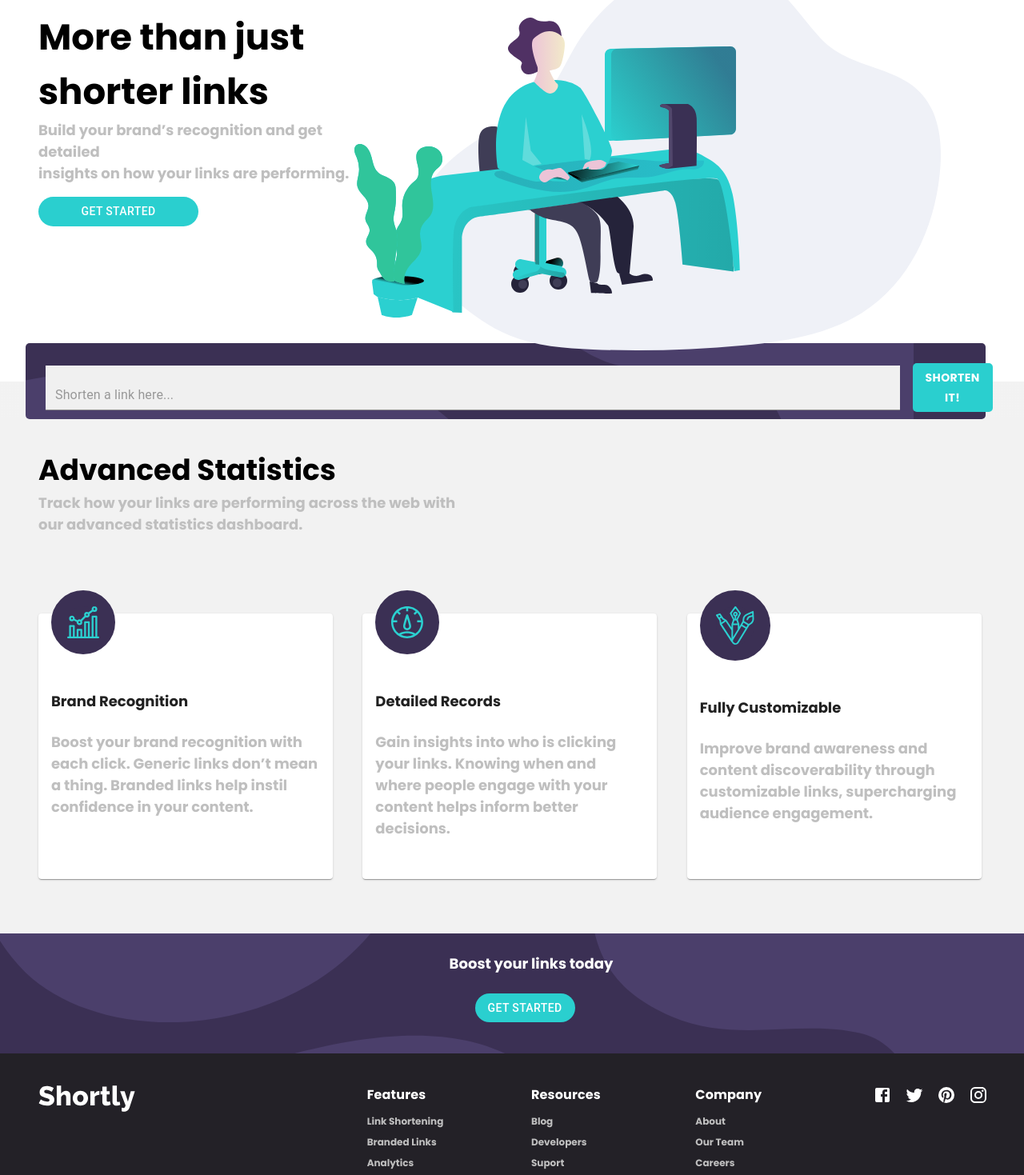
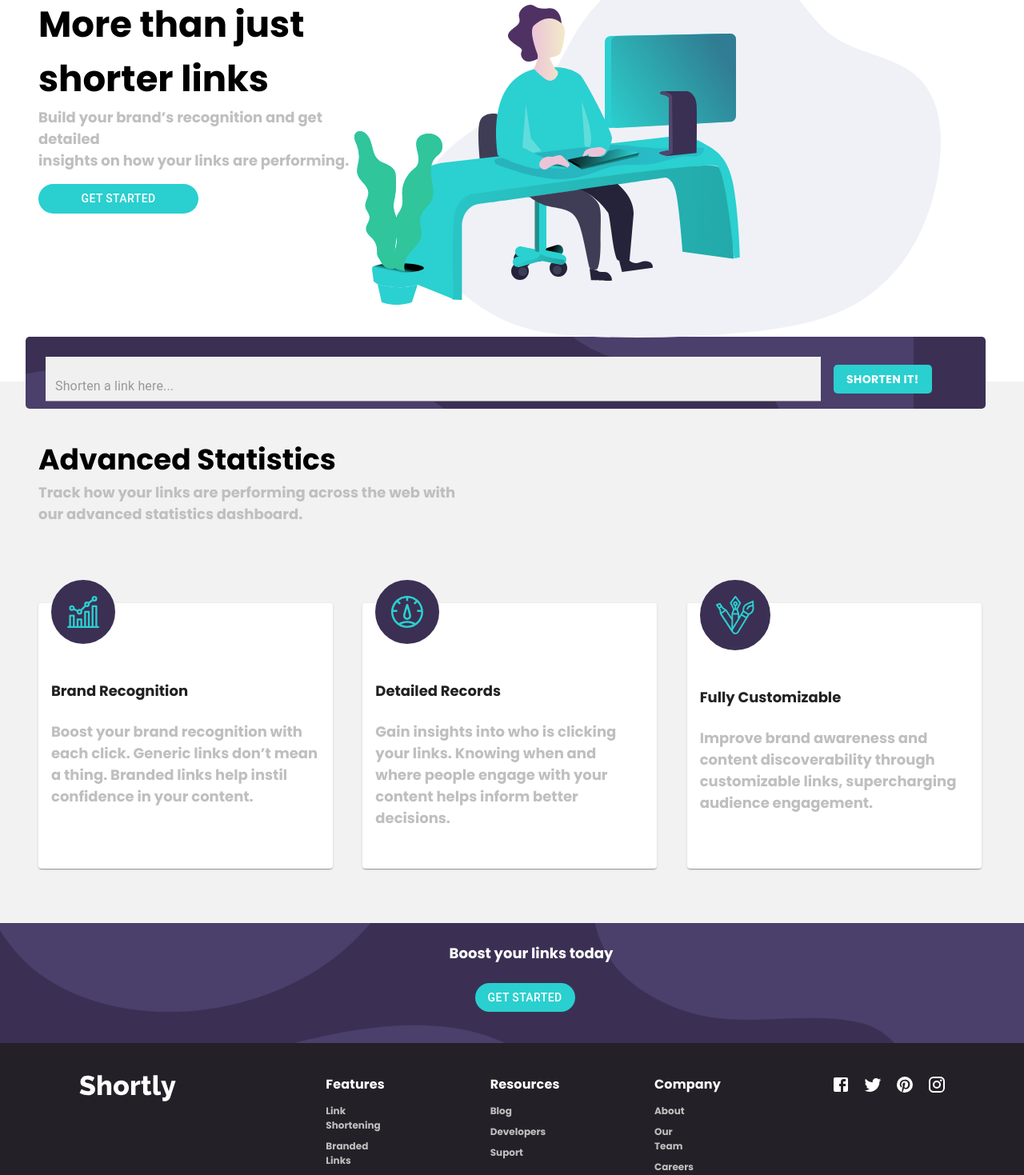
Before and after one commit to Akshaydotcom/url-shortening-api, a React (Create React App) app: page / in a window 1280 px wide. Shown: the part 108-1577 px from the top of the page at 80% size. Built offline with nearby package versions, Linux system fonts and the light colour scheme.

Commit message:
Removed unnecessary CSS file and updated formatting

```diff
--- a/src/App.css
+++ b/src/App.css
@@ -132,3 +132,10 @@ section{
         height:1200px
     }
 }
+
+@media screen and (max-width: 700px) {
+    .small{
+        height: 300px !important;
+        width: 375px !important;
+    }
+}
--- a/src/App.js
+++ b/src/App.js
@@ -11,8 +11,8 @@ import MenuIcon from "@mui/icons-material/Menu";
 import icon1 from "./images/icon-brand-recognition.svg";
 import icon2 from "./images/icon-detailed-records.svg";
 import icon3 from "./images/icon-fully-customizable.svg";
-import illustration from './images/illustration-working.svg'
-import bgBoost from './images/bg-boost-desktop.svg'
+import illustration from "./images/illustration-working.svg";
+import bgBoost from "./images/bg-boost-desktop.svg";
 import { Grid } from "@mui/material";
 import { Facebook, Twitter, Pinterest, Instagram } from "@mui/icons-material";
 import Shortener from "./components/shortener";
@@ -20,15 +20,15 @@ import AdvancedStats from "./components/advancedStats";
 import FooterLinks from "./components/footerLinks";
 
 function App() {
-  const features=['Link Shortening','Branded Links','Analytics']
-  const resources=['Blog','Developers','Suport']
-  const companies=['About','Our Team','Careers','Contact']
+  const features = ["Link Shortening", "Branded Links", "Analytics"];
+  const resources = ["Blog", "Developers", "Suport"];
+  const companies = ["About", "Our Team", "Careers", "Contact"];
 
   return (
     <div className="App">
       <AppBar position="static" color="transparent" elevation={0}>
         <Container maxWidth="xl">
-          <Toolbar variant="regular">
+          <Toolbar variant="dense">
             <svg xmlns="http://www.w3.org/2000/svg" width="121" height="33">
               <path
                 fill="#34313D"
@@ -51,21 +51,6 @@ function App() {
               >
                 <MenuIcon />
               </IconButton>
-              {/* <MenuItem>
-              <Typography textAlign="left">Features</Typography>
-            </MenuItem>
-            <MenuItem>
-            <Typography textAlign="left">Pricing</Typography>
-            </MenuItem>
-            <MenuItem>
-            <Typography textAlign="left">Resources</Typography>
-            </MenuItem>
-            <MenuItem>
-            <Typography textAlign="right">Login</Typography>
-            </MenuItem>
-            <MenuItem>
-            <Typography textAlign="right">Sign Up</Typography>
-            </MenuItem> */}
             </Box>
             <Box
               sx={{
@@ -116,8 +101,8 @@ function App() {
                 shorter links
               </h1>
               <p>
-            Build your brand’s recognition and get detailed <br /> insights on
-            how your links are performing.
+                Build your brand’s recognition and get detailed <br /> insights
+                on how your links are performing.
               </p>
               <Button
                 variant="contained"
@@ -136,48 +121,66 @@ function App() {
             </article>
           </Grid>
           <Grid item xs={12} sm={12} md={8} lg={8} xl={6}>
-              <img src={illustration} alt="illustration of working"/>
+            <img src={illustration} alt="illustration of working" className='small'/>
           </Grid>
         </Grid>
       </Box>
-      <Box sx={{ backgroundImage:'linear-gradient(white 48px, hsl(0, 0%, 95%) 0px)', px: { xl: 38, lg: 6, md: 6, sm: 0, xs: 0 }}}>
+      <Box
+        sx={{
+          backgroundImage: "linear-gradient(white 48px, hsl(0, 0%, 95%) 0px)",
+          px: { xl: 38, lg: 6, md: 6, sm: 0, xs: 0 },
+          pt:1
+        }}
+      >
         <Shortener />
       </Box>
-      <Box sx={{ px: { xl: 38, lg: 6, md: 6, sm: 0, xs: 0 }, backgroundColor:'hsl(0, 0%, 95%)'}}>
+      <Box
+        sx={{
+          px: { xl: 38, lg: 6, md: 6, sm: 0, xs: 0 },
+          backgroundColor: "hsl(0, 0%, 95%)",
+        }}
+      >
         <article className="second-article">
           <header>
-            <h3>
-            Advanced Statistics
-            </h3>
+            <h3>Advanced Statistics</h3>
             <p>
-            Track how your links are performing across the web with <br/> our
+              Track how your links are performing across the web with <br /> our
               advanced statistics dashboard.
             </p>
           </header>
           <section>
             <Grid container spacing={4}>
-              <AdvancedStats icon={icon1} title='Brand Recognition'>Boost your brand recognition with each click. Generic links don’t
-            mean a thing. Branded links help instil confidence in your content.</AdvancedStats>
-            <AdvancedStats icon={icon2} title='Detailed Records'>Gain insights into who is clicking your links. Knowing when and where
-                people engage with your content helps inform better decisions.</AdvancedStats>
-            <AdvancedStats icon={icon3} title='Fully Customizable'>Improve brand awareness and content discoverability through customizable
-                links, supercharging audience engagement.</AdvancedStats>
+              <AdvancedStats icon={icon1} title="Brand Recognition">
+                Boost your brand recognition with each click. Generic links
+                don’t mean a thing. Branded links help instil confidence in your
+                content.
+              </AdvancedStats>
+              <AdvancedStats icon={icon2} title="Detailed Records">
+                Gain insights into who is clicking your links. Knowing when and
+                where people engage with your content helps inform better
+                decisions.
+              </AdvancedStats>
+              <AdvancedStats icon={icon3} title="Fully Customizable">
+                Improve brand awareness and content discoverability through
+                customizable links, supercharging audience engagement.
+              </AdvancedStats>
             </Grid>
           </section>
         </article>
       </Box>
-      <Box sx={{
-        pl: { xl: 38, lg: 6, md: 6, sm: 0, xs: 0 },
-        height:150,
-        display:'flex',
-        backgroundImage:`url(${bgBoost})`,
-        backgroundColor:' hsl(257, 27%, 26%)',
-        backgroundRepeat:'no-repeat',
-        backgroundSize:'cover'}}>
-        <div style={{'margin':'0 auto', color:'white'}}>
-          <h4>
-          Boost your links today
-          </h4>
+      <Box
+        sx={{
+          pl: { xl: 0, lg: 6, md: 6, sm: 0, xs: 0 },
+          height: 150,
+          display: "flex",
+          backgroundImage: `url(${bgBoost})`,
+          backgroundColor: " hsl(257, 27%, 26%)",
+          backgroundRepeat: "no-repeat",
+          backgroundSize: "cover",
+        }}
+      >
+        <div style={{ margin: "0 auto", color: "white" }}>
+          <h4>Boost your links today</h4>
           <Button
             variant="contained"
             disableElevation
@@ -195,16 +198,19 @@ function App() {
           </Button>
         </div>
       </Box>
-      <Box sx={{
-        pl: { xl: 38, lg: 6, md: 6, sm: 0, xs: 0 },
-        pt:5,
-        height:{xl:160, lg:160, md:160, sm:500, xs:500},
-        display:'flex',
-        backgroundColor:' hsl(260, 8%, 14%)',
-        backgroundRepeat:'no-repeat',
-        backgroundSize:'cover'}}>
-        <Grid container>
-          <Grid item xs={12} sm={12} md={4} lg={4} xl={4}>
+      <Box
+        sx={{
+          pl: { xl: 25, lg: 6, md: 6, sm: 0, xs: 0 },
+          pt: 5,
+          height: { xl: 175, lg: 175, md: 175, sm: 500, xs: 500 },
+          display: "flex",
+          backgroundColor: " hsl(260, 8%, 14%)",
+          backgroundRepeat: "no-repeat",
+          backgroundSize: "cover",
+        }}
+      >
+        <Grid container justifyContent={"center"}>
+          <Grid item xs={12} sm={12} md={3} lg={3} xl={3}>
             <svg xmlns="http://www.w3.org/2000/svg" width="121" height="33">
               <path
                 fill="#FFFFFF"
@@ -212,17 +218,22 @@ function App() {
               />
             </svg>
           </Grid>
-            <FooterLinks title='Features' links={features} />
-            <FooterLinks title='Resources' links={resources} />
-            <FooterLinks title='Company' links={companies} />
-          <Grid item xs={12} sm={12} md={2} lg={2} xl={2} >
-          <Facebook sx={{color:"white", marginLeft:2}} />
-          <Twitter sx={{color:'white', marginLeft:2}} />
-          <Pinterest sx={{color:'white', marginLeft:2}} />
-          <Instagram sx={{color:'white', marginLeft:2}}/>
+          <Grid item xs={12} sm={12} md={2} lg={2} xl={2}>
+          <FooterLinks title="Features" links={features} />
+          </Grid>
+          <Grid item xs={12} sm={12} md={2} lg={2} xl={2}>
+          <FooterLinks title="Resources" links={resources} />
+          </Grid>
+          <Grid item xs={12} sm={12} md={2} lg={2} xl={2}>
+          <FooterLinks title="Company" links={companies} />
+          </Grid>
+          <Grid item xs={12} sm={12} md={2} lg={2} xl={2}>
+            <Facebook sx={{ color: "white", marginLeft: 2 }} />
+            <Twitter sx={{ color: "white", marginLeft: 2 }} />
+            <Pinterest sx={{ color: "white", marginLeft: 2 }} />
+            <Instagram sx={{ color: "white", marginLeft: 2 }} />
           </Grid>
         </Grid>
-
       </Box>
     </div>
   );
--- a/src/components/shortener.js
+++ b/src/components/shortener.js
@@ -56,15 +56,15 @@ export default function Shortener() {
     }
   }, []);
   return (
-    <>
       <div className="shortener-container">
         <Grid
           container
           spacing={2}
+          columnSpacing={0}
           alignItems={"center"}
           className="input-container"
         >
-          <Grid item xs={12} sm={12} md={12} lg={11} xl={11}>
+          <Grid item xs={12} sm={12} md={12} lg={10} xl={10}>
             <TextField
               fullWidth
               variant="filled"
@@ -72,10 +72,10 @@ export default function Shortener() {
               id="url"
               name="url"
               placeholder="Shorten a link here..."
-              sx={{ backgroundColor: "white", mr: 2 }}
+              sx={{ backgroundColor: "white" }}
             />
           </Grid>
-          <Grid item xs={12} sm={12} md={12} lg={1} xl={1}>
+          <Grid item xs={12} sm={12} md={12} lg={2} xl={2}>
             <Button
               variant="contained"
               disableElevation
@@ -106,6 +106,5 @@ export default function Shortener() {
           message={errorMessage}
         />
       </div>
-    </>
   );
 }
--- a/src/styles/intro.css
+++ /dev/null
@@ -1,6 +0,0 @@
-body{
-    background-image: url(../images/illustration-working.svg);
-    background-repeat: no-repeat;
-    background-position-x: 100%;
-    padding-left:24px;
-}
```
Also changed, not shown: src/styles/shortener.css (deleted, +0 -32 lines). Lines whose indentation alone changed are shown as unchanged.
